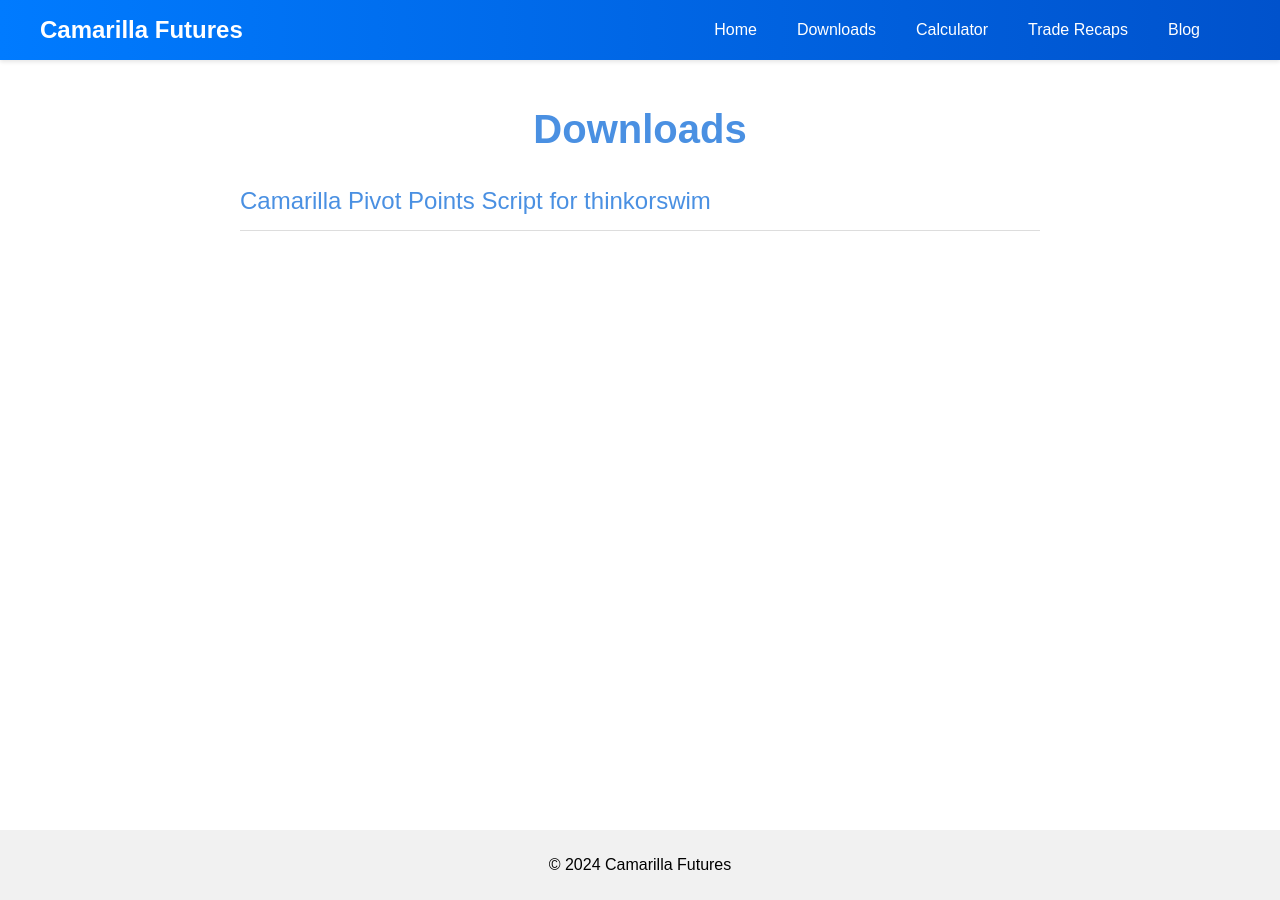
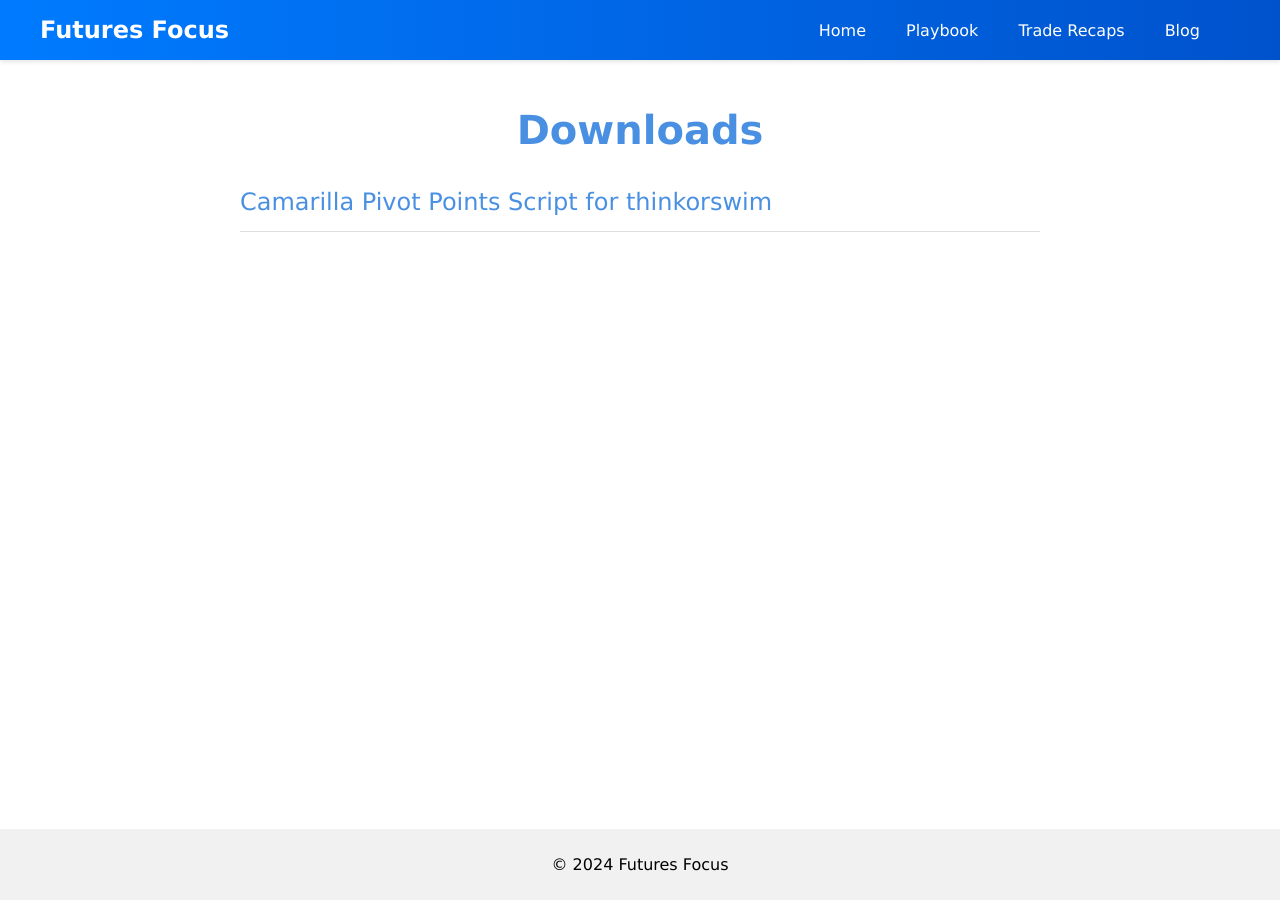
Before and after one commit to zackrylangford/daytrading-unplugged, a Jekyll site: the page built from downloads.markdown, in a window 1280 px wide. Built offline with Jekyll 4.4.1, drawn with Linux system fonts in a browser that asks for light colours.

```diff
--- a/_config.yml
+++ b/_config.yml
@@ -18,9 +18,9 @@
 # You can create any custom variable you would like, and they will be accessible
 # in the templates via {{ site.myvariable }}.
 
-title: Camarilla Futures
+title: Futures Focus
 email: zack@cloudzack.com
-description: "A blog about the Camarilla pivot point strategy."
+description: "A blog to document and track my trading."
 baseurl: "/camarilla-futures" # the subpath of your site, e.g. /blog
 url: "https://zackrylangford.github.io" # the base hostname & protocol for your site, e.g. http://example.com
 
--- a/_layouts/default.html
+++ b/_layouts/default.html
@@ -6,6 +6,7 @@
     <title>{{ site.title }}</title>
     <link rel="stylesheet" href="{{ '/assets/css/main.css' | relative_url }}">
     <link rel="stylesheet" href="{{ '/assets/css/blog-post.css' | relative_url }}">
+    <link href="https://fonts.googleapis.com/css2?family=Roboto:wght@400;700&display=swap" rel="stylesheet">
 </head>
 <body>
     <header>
@@ -20,8 +21,7 @@
             </div>
             <ul class="nav-list">
                 <li><a href="{{ '/' | relative_url }}">Home</a></li>
-                <li><a href="{{ '/downloads' | relative_url }}">Downloads</a></li>
-                <li><a href="{{ '/calculator' | relative_url }}">Calculator</a></li>
+                <li><a href="{{ '/downloads' | relative_url }}">Playbook</a></li>
                 <li><a href="{{ '/trade-recaps' | relative_url }}">Trade Recaps</a></li>
 
                 <li><a href="{{ '/blog' | relative_url }}">Blog</a></li>
--- a/assets/css/main.css
+++ b/assets/css/main.css
@@ -1,5 +1,9 @@
+* {
+    font-family: Verdana, Geneva, Tahoma, sans-serif;
+}
+
+
 body {
-    font-family: Arial, sans-serif;
     margin: 0;
     padding: 0;
     box-sizing: border-box;
```
Also changed, not shown: _pages/camarilla-pivot-points.html (added, +28 -0 lines), index.markdown (+14 -37 lines).
